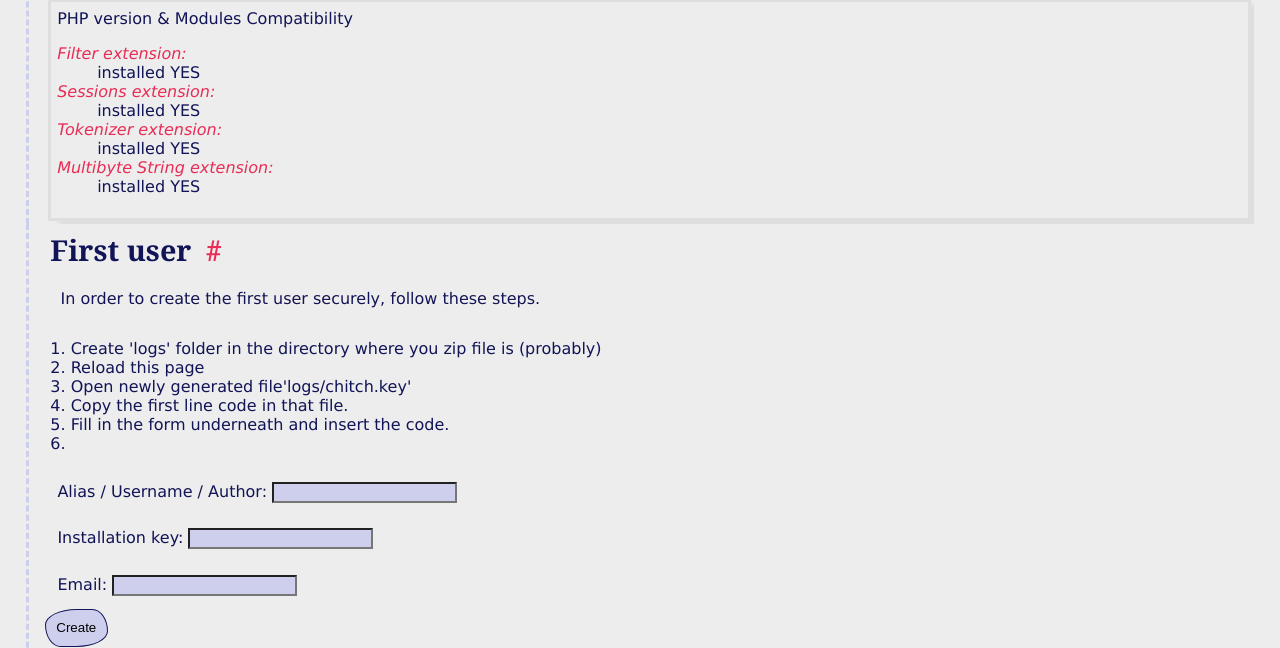
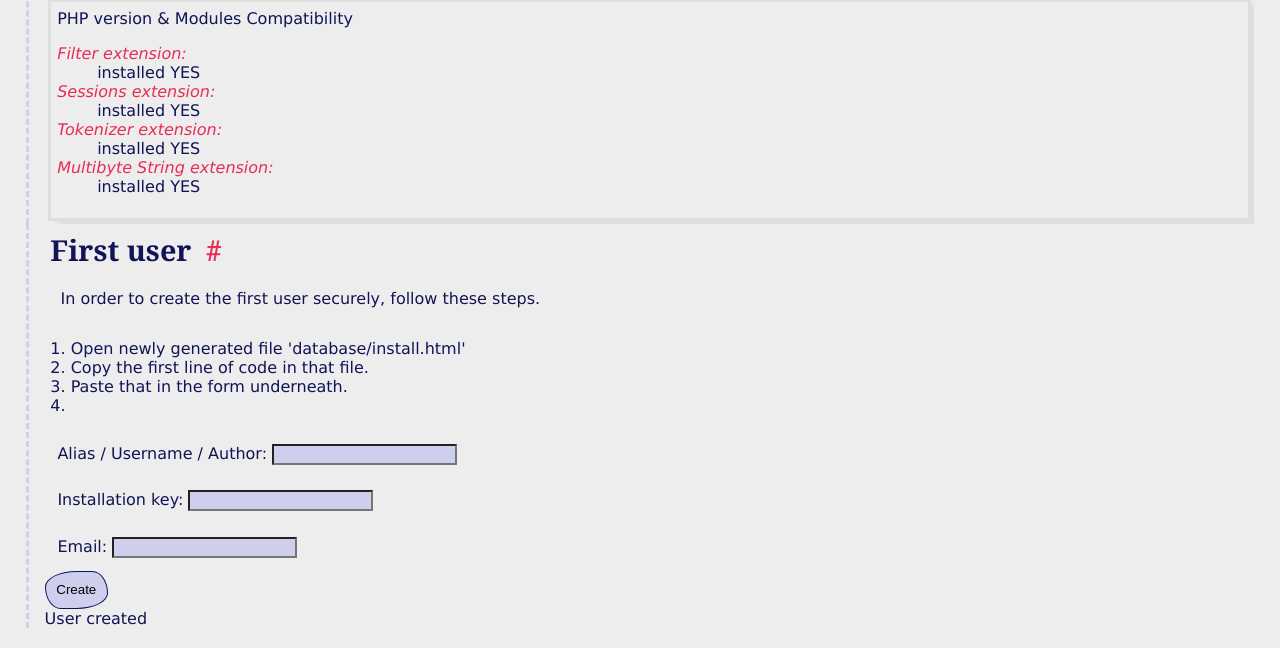
Before and after one commit to boukew99/chitch, a PHP site: page /install.php in a window 1280 px wide. Shown: the part 860-1508 px from the top of the page. Run offline with PHP 8.4, Linux system fonts and the light colour scheme.

Commit message:
update install text

```diff
--- a/include/view/install.php
+++ b/include/view/install.php
@@ -69,11 +69,9 @@ $installkey = read('install');
         <h2>First user</h2>
         <p>In order to create the first user securely, follow these steps.
         <ol>
-            <li>Create 'logs' folder in the directory where you zip file is (probably)</li>
-            <li>Reload this page
-            <li>Open newly generated file'logs/chitch.key'
-            <li>Copy the first line code in that file.
-            <li>Fill in the form underneath and insert the code.
+            <li>Open newly generated file 'database/install.html'
+            <li>Copy the first line of code in that file.
+            <li>Paste that in the form underneath.
             <li>
         </ol>
         <form method="post">
```
